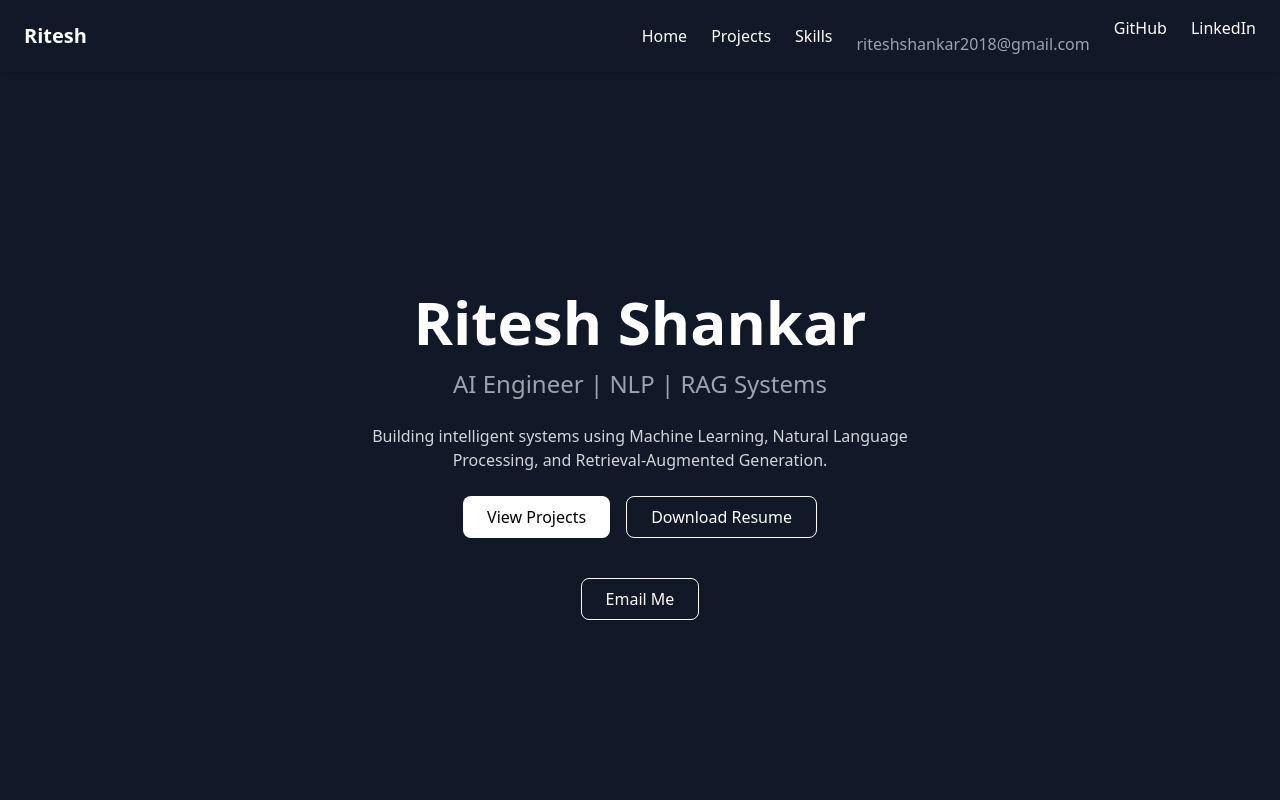
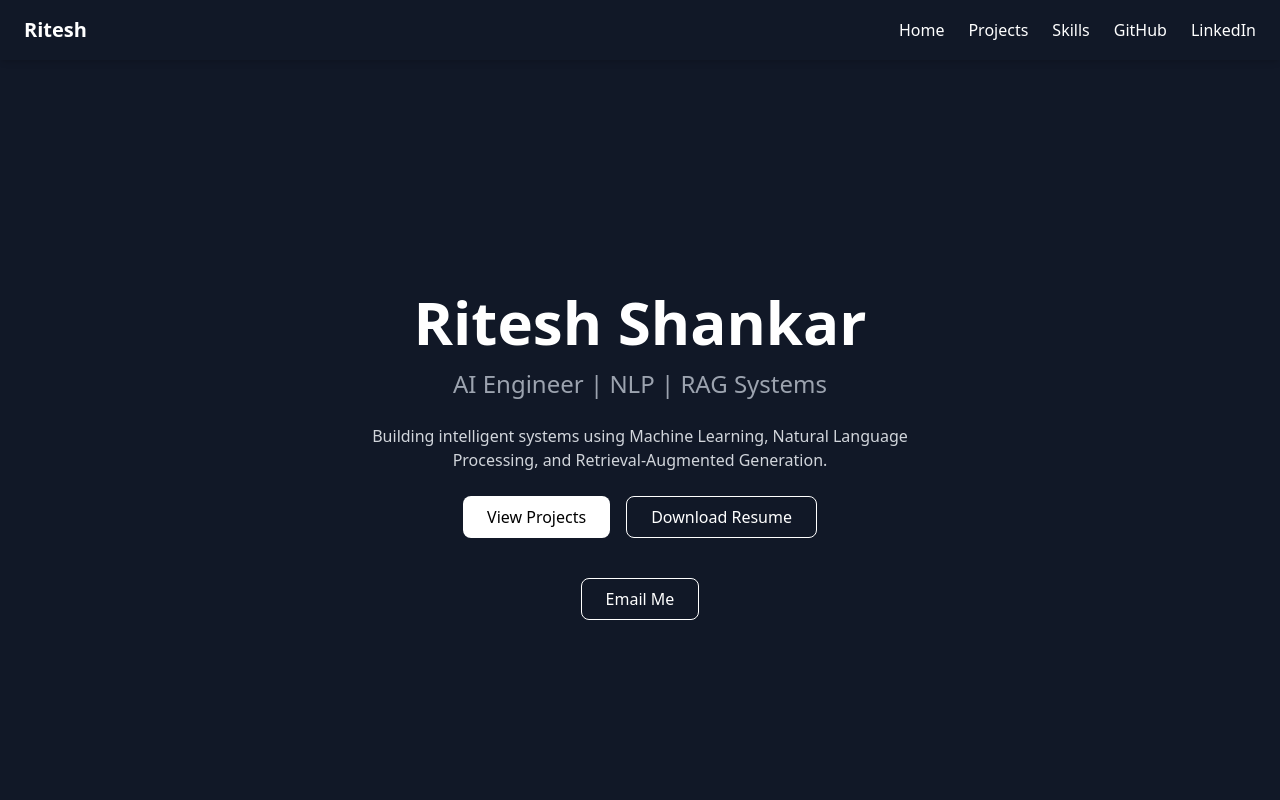
Before and after one commit to Ritesh02s/portfoli-site, a React (Vite) app: page / in a window 1280 px wide. Shown: the top 800 px of the page. Built offline with nearby package versions, Linux system fonts and the light colour scheme.

Commit message:
Email removed from nav

```diff
--- a/src/App.jsx
+++ b/src/App.jsx
@@ -22,9 +22,6 @@ function App() {
           <button onClick={() => scrollToSection("skills")} className="hover:text-gray-400">
             Skills
           </button>
-          <p className="text-gray-400 mt-4">
-            riteshshankar2018@gmail.com
-          </p>
           <a
             href="https://github.com/Ritesh02s"
             target="_blank"
```
